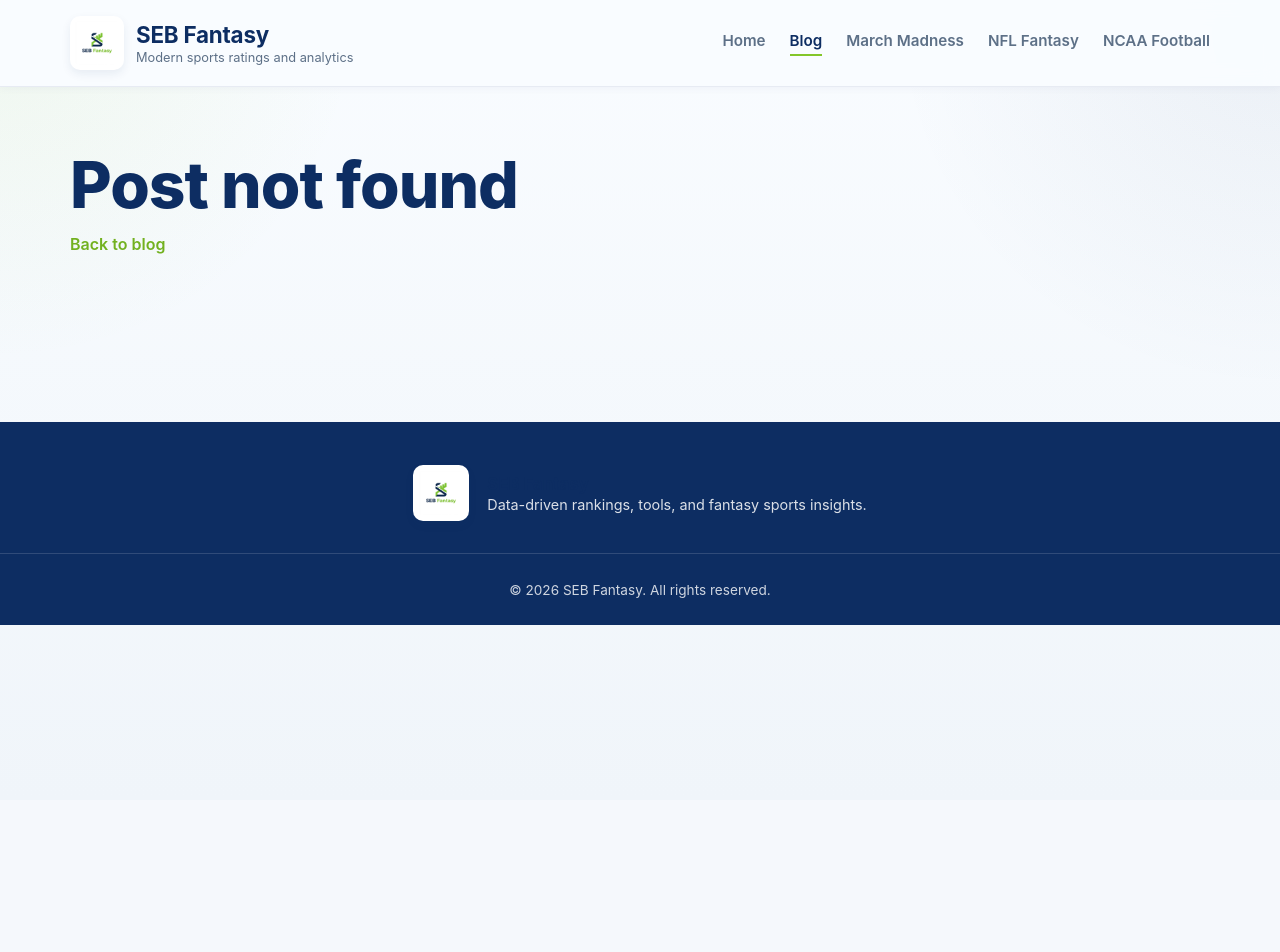
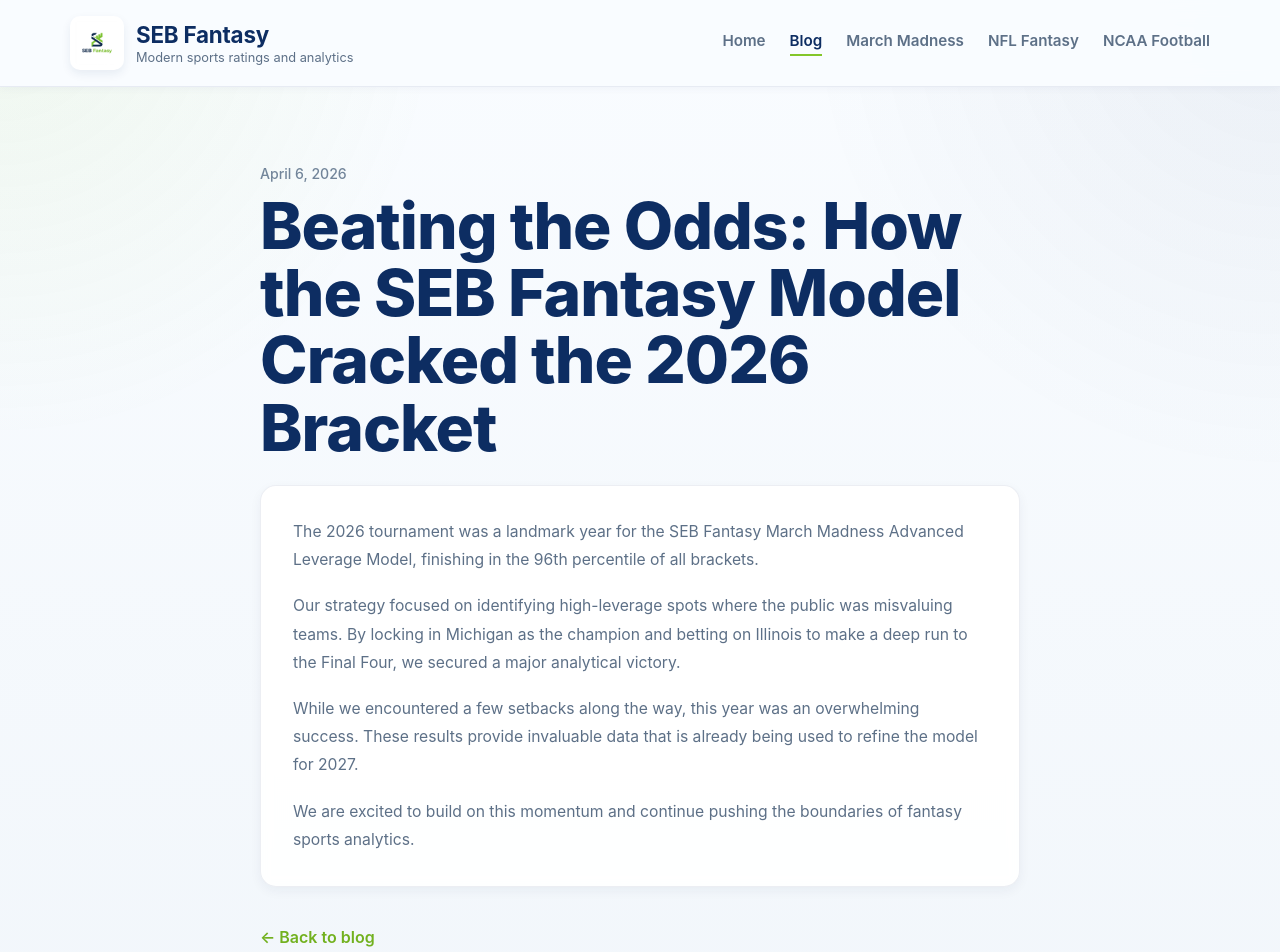
Before and after one commit to jsebahar1/seb-fantasy, a React (Vite) app: page /blog/2026-march-madness-success in a window 1280 px wide. Shown: the top 952 px of the page. Before the commit the page ends 800 px from the top, so only its background shows below. Built offline with nearby package versions, Linux system fonts and the light colour scheme.

Commit message:
april 6 blog post

```diff
--- a/src/data/blogPosts.js
+++ b/src/data/blogPosts.js
@@ -1,4 +1,17 @@
 export const blogPosts = [
+  {
+  slug: '2026-march-madness-success',
+  title: 'Beating the Odds: How the SEB Fantasy Model Cracked the 2026 Bracket',
+  date: 'April 6, 2026',
+  excerpt:
+    'Ranking in the 96th percentile, the SEB Fantasy March Madness model proved its worth by correctly identifying Michigan as the champion and Illinois as a Final Four contender.',
+  content: [
+    'The 2026 tournament was a landmark year for the SEB Fantasy March Madness Advanced Leverage Model, finishing in the 96th percentile of all brackets.',
+    'Our strategy focused on identifying high-leverage spots where the public was misvaluing teams. By locking in Michigan as the champion and betting on Illinois to make a deep run to the Final Four, we secured a major analytical victory.',
+    'While we encountered a few setbacks along the way, this year was an overwhelming success. These results provide invaluable data that is already being used to refine the model for 2027.',
+    'We are excited to build on this momentum and continue pushing the boundaries of fantasy sports analytics.'
+  ]
+},
   {
   slug: '2026-optimal-bracket',
   title: 'My 2026 Optimal March Madness Bracket',
```
